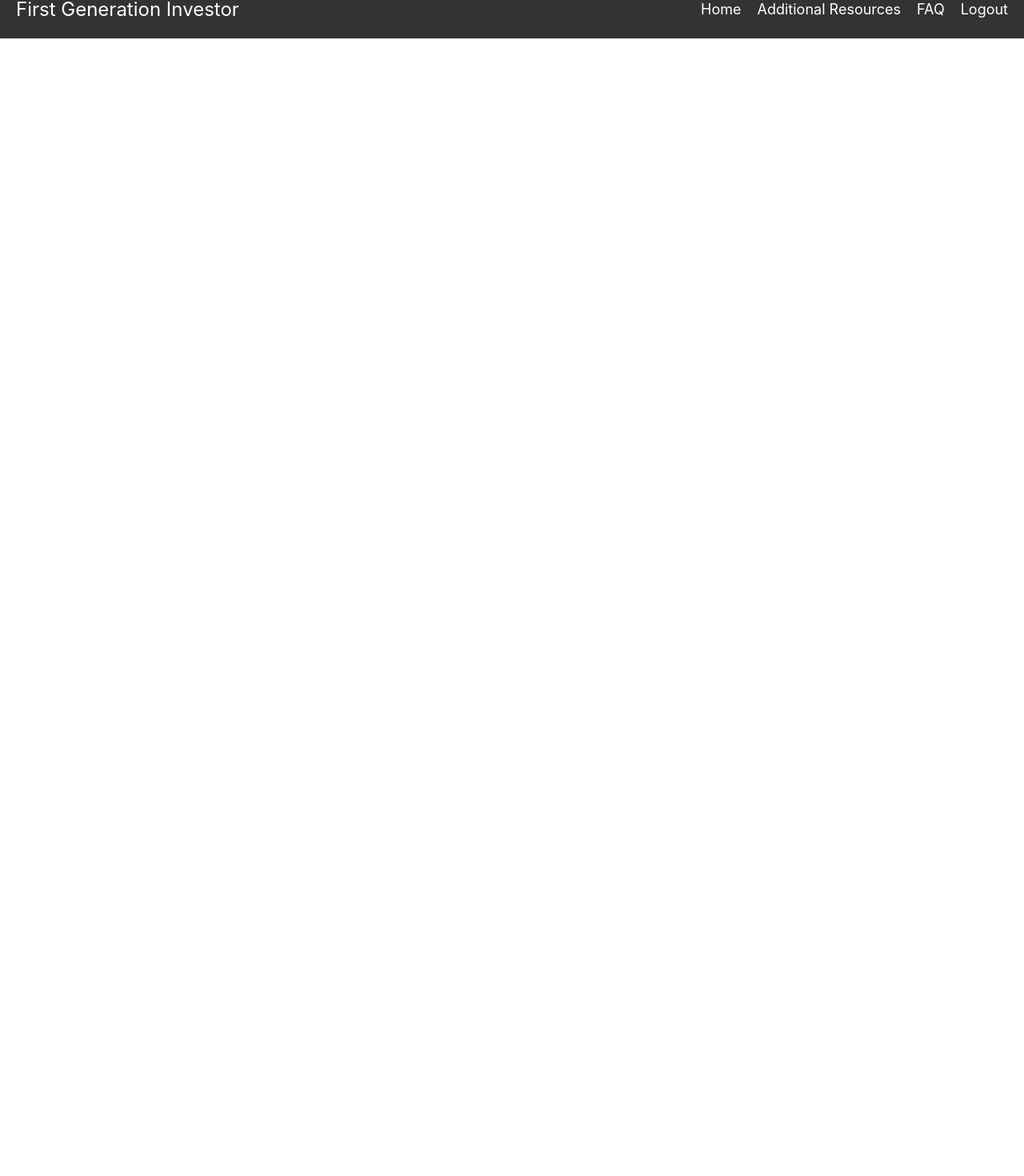
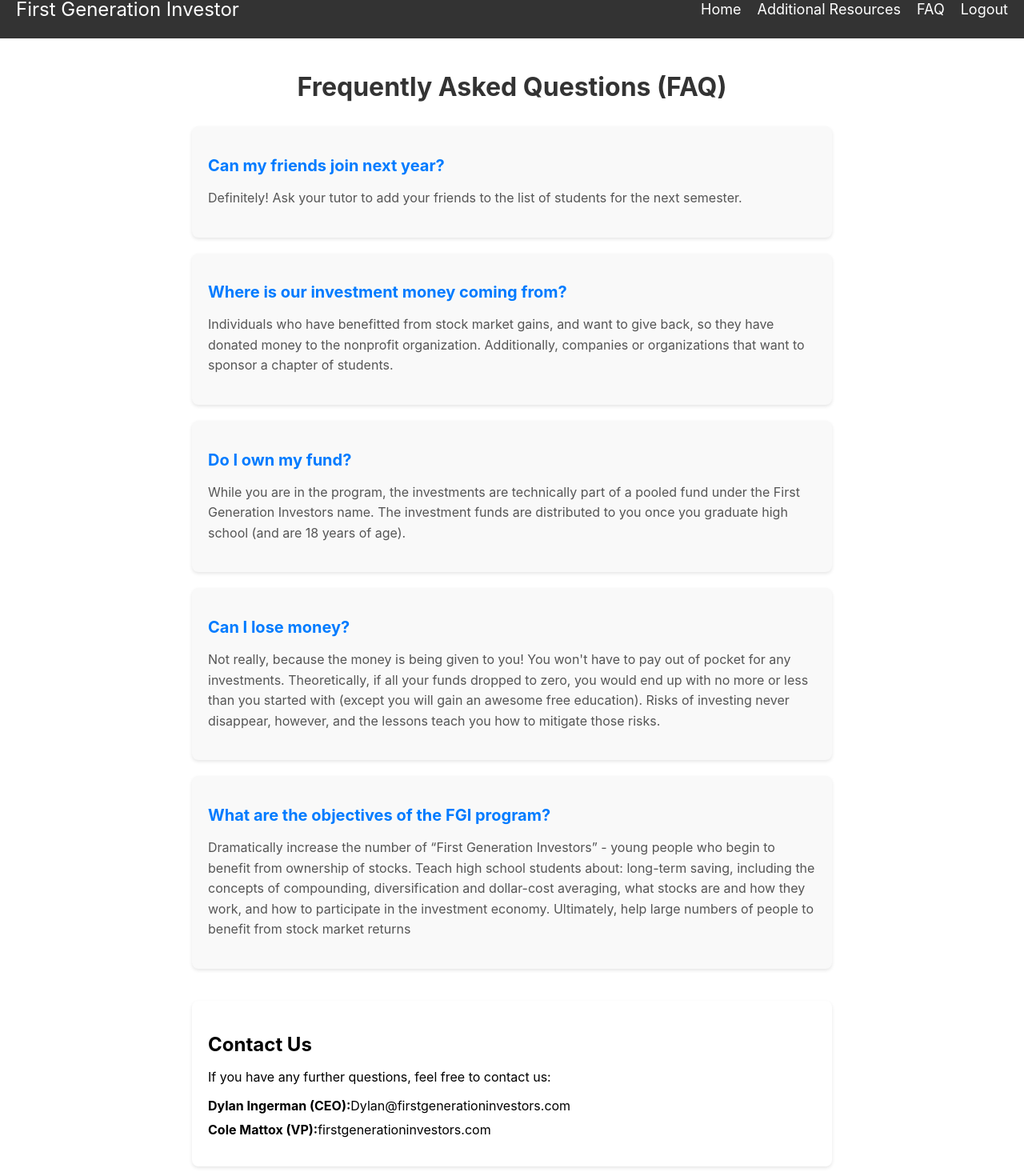
Before and after one commit to cfgjc24/Team-6, a React (Create React App) app in the folder frontend/: page /faq in a window 1280 px wide. Shown: the part 25-1495 px from the top of the page at 80% size. Before the commit the page ends 800 px from the top, so only its background shows below. Built offline with nearby package versions, Linux system fonts and the light colour scheme.

Commit message:
Implemented FAQ page

```diff
--- a/frontend/src/App.js
+++ b/frontend/src/App.js
@@ -4,6 +4,7 @@ import { BrowserRouter as Router, Route, Routes } from 'react-router-dom';
 import NavBar from './components/NavBar/NavBar';
 import StudentHome from './pages/student/Home';
 import AdditionalResources from './pages/student/AdditionalResources';
+import FAQ from './pages/student/FAQ';
 import Registration from './components/Authentication/Registration';
 import Login from './components/Authentication/Login';
 
@@ -16,8 +17,8 @@ function App() {
         <Route path="/home" element={<StudentHome />} />
         <Route path="/additional" element={<AdditionalResources />} />
         <Route path="/register" element={<Registration />} /> {/* Add the registration route */}
+        <Route path="/faq" element={<FAQ />} />
         <Route path="/login" element={<Login />} />
-        {/* Add other routes as needed */}
       </Routes>
     </Router>
   );
--- /dev/null
+++ b/frontend/src/pages/student/FAQ.css
@@ -0,0 +1,61 @@
+.faq-container {
+  max-width: 800px;
+  margin: 0 auto;
+  padding: 20px;
+}
+
+.faq-container h1 {
+  text-align: center;
+  color: #333;
+  margin-bottom: 30px;
+}
+
+.faq-item {
+  margin-bottom: 20px;
+  padding: 20px;
+  background-color: #f9f9f9;
+  border-radius: 8px;
+  box-shadow: 0 2px 4px rgba(0, 0, 0, 0.1);
+}
+
+.faq-item h2 {
+  color: #007bff;
+  margin-bottom: 10px;
+  font-size: 20px;
+}
+
+.faq-item p {
+  font-size: 16px;
+  color: #555;
+  line-height: 1.6;
+}
+
+.faq-item:hover {
+  background-color: #f1f1f1;
+  box-shadow: 0 4px 8px rgba(0, 0, 0, 0.1);
+}
+
+.contact-container {
+  margin-top: 40px;
+  padding: 20px;
+  border-radius: 8px;
+  box-shadow: 0 2px 4px rgba(0, 0, 0, 0.1);
+}
+
+.contact-container h2 {
+  margin-bottom: 15px;
+}
+
+.contact-container ul {
+  list-style-type: none;
+  padding: 0;
+}
+
+.contact-container li {
+  font-size: 16px;
+  margin-bottom: 10px;
+}
+
+.contact-container li strong {
+  font-weight: bold;
+}
--- /dev/null
+++ b/frontend/src/pages/student/FAQ.jsx
@@ -0,0 +1,51 @@
+import React from 'react';
+import './FAQ.css';
+
+const FAQ = () => {
+  return (
+    <div className="faq-container">
+      <h1>Frequently Asked Questions (FAQ)</h1>
+
+      <div className="faq-item">
+        <h2>Can my friends join next year?</h2>
+        <p>Definitely! Ask your tutor to add your friends to the list of students for the next semester.</p>
+      </div>
+
+      <div className="faq-item">
+        <h2>Where is our investment money coming from?</h2>
+        <p>Individuals who have benefitted from stock market gains, and want to give back, so they have donated money to the nonprofit organization.
+          Additionally, companies or organizations that want to sponsor a chapter of students.</p>
+      </div>
+
+      <div className="faq-item">
+        <h2>Do I own my fund?</h2>
+        <p>While you are in the program, the investments are technically part of a pooled fund under the First Generation Investors name. The investment funds are distributed to you once you graduate high school (and are 18 years of age).</p>
+      </div>
+
+      <div className="faq-item">
+        <h2>Can I lose money?</h2>
+        <p>Not really, because the money is being given to you! You won't have to pay out of pocket for any investments. Theoretically, if all your funds dropped to zero, you would end up with no more or less than you started with (except you will gain an awesome free education). Risks of investing never disappear, however, and the lessons teach you how to mitigate those risks.</p>
+      </div>
+
+      <div className="faq-item">
+        <h2>What are the objectives of the FGI program?</h2>
+        <p>
+          Dramatically increase the number of “First Generation Investors” - young people who begin to benefit from ownership of stocks. Teach high school students about: long-term saving, including the concepts of compounding, diversification and dollar-cost averaging,
+          what stocks are and how they work, and how to participate in the investment economy.
+          Ultimately, help large numbers of people to benefit from stock market returns</p>
+      </div>
+
+      <div className="contact-container">
+        <h2>Contact Us</h2>
+        <p>If you have any further questions, feel free to contact us:</p>
+        <ul>
+          <li><strong>Dylan Ingerman (CEO):</strong>Dylan@firstgenerationinvestors.com</li>
+          <li><strong>Cole Mattox (VP):</strong>firstgenerationinvestors.com</li>
+        </ul>
+      </div>
+
+    </div>
+  );
+};
+
+export default FAQ;
```
